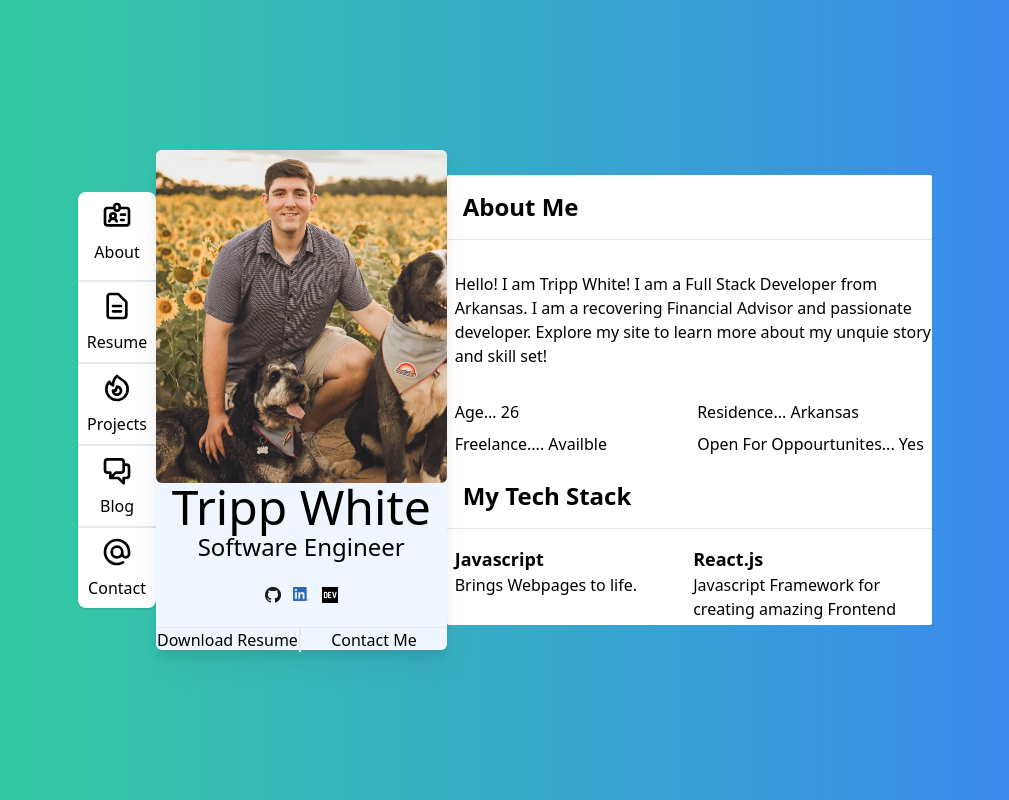
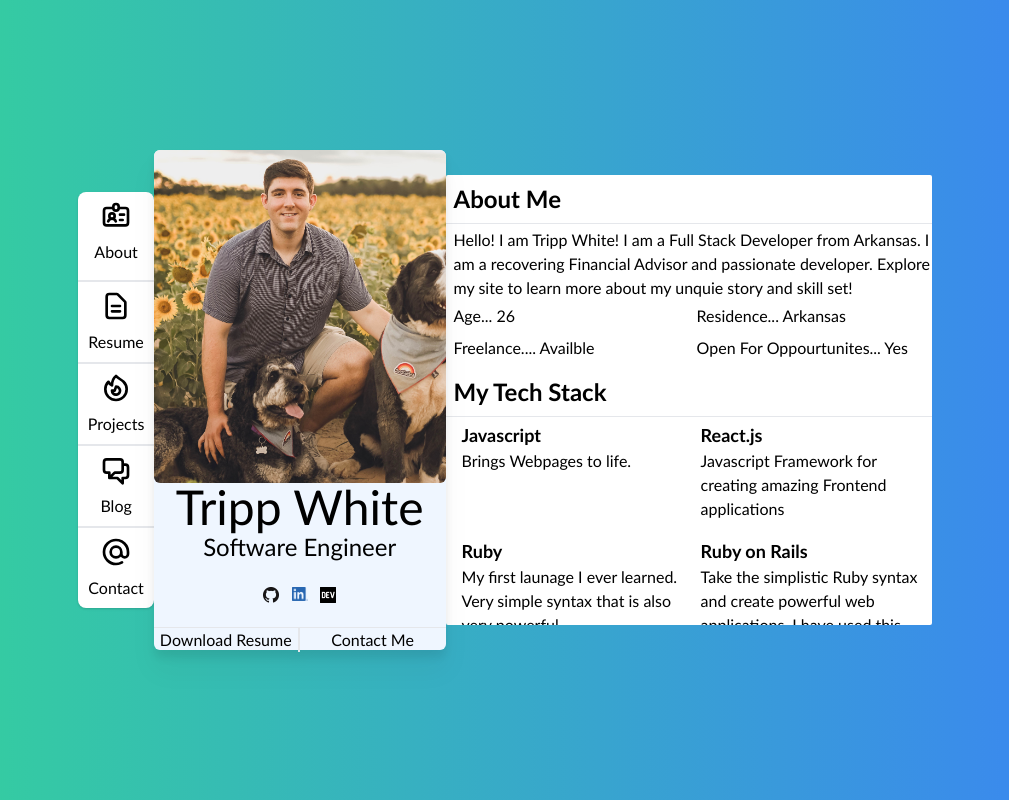
Before and after one commit to turpp/personal-portfolio, a React (Create React App) app in the folder my-app/: page / in a window 1280 px wide. Shown: the whole page, without its empty margins (135-1144 px from the left). Built offline with nearby package versions, Linux system fonts and the light colour scheme.

Commit message:
added new font and changed it over. also formatted about section

```diff
--- a/my-app/src/Components/AboutMe.js
+++ b/my-app/src/Components/AboutMe.js
@@ -5,9 +5,9 @@ function AboutMe(){
     return(
         <div className="flex w-full bg-white h-3/4 rounded-sm">
             <div className='flex-1 overflow-auto'>
-                <p className='text-2xl font-bold p-4 text-left'>About Me</p>
+                <p className=' font-newFont text-2xl font-bold p-2 text-left '>About Me</p>
                 <hr></hr>
-                <p className="my-8 text-left pl-2">Hello! I am Tripp White! I am a Full Stack Developer from Arkansas. I am a recovering Financial Advisor and passionate developer. Explore my site to learn more about my unquie story and skill set!</p>
+                <p className=" font-newFont  my-1 text-left pl-2">Hello! I am Tripp White! I am a Full Stack Developer from Arkansas. I am a recovering Financial Advisor and passionate developer. Explore my site to learn more about my unquie story and skill set!</p>
                 <div className="grid grid-cols-2">
                     <div className='pl-2 pb-2 text-left'>
                         <p>Age... 26</p>
@@ -24,50 +24,50 @@ function AboutMe(){
                     </div>
                 </div>
 
-                <p className='text-2xl font-bold p-4 text-left'>My Tech Stack</p>
+                <p className=' font-newFont text-2xl font-bold p-2 text-left'>My Tech Stack</p>
                 <hr></hr>
-                <div className="grid grid-cols-2 pl-2 pt-4 text-left">
-                    <div>
-                        <p className='text-lg font-semibold '>Javascript</p>
+                <div className="grid grid-cols-2 pl-2 pt-1 text-left">
+                    <div className="mb-4 ml-2">
+                        <p className=' font-newFont text-lg font-semibold '>Javascript</p>
                         <p>Brings Webpages to life.</p>
                     </div>
-                    <div>
-                        <p className='text-lg font-semibold '>React.js</p>
+                    <div className="mb-4 ml-2">
+                        <p className=' font-newFont text-lg font-semibold '>React.js</p>
                         <p>Javascript Framework for creating amazing Frontend applications</p>
                     </div>
-                    <div>
-                        <p className='text-lg font-semibold '>Ruby</p>
+                    <div className="mb-4 ml-2">
+                        <p className=' font-newFont text-lg font-semibold '>Ruby</p>
                         <p>My first launage I ever learned. Very simple syntax that is also very powerful</p>
                     </div>
-                    <div>
-                        <p className='text-lg font-semibold ' >Ruby on Rails</p>
+                    <div className="mb-4 ml-2">
+                        <p className=' font-newFont text-lg font-semibold ' >Ruby on Rails</p>
                         <p>Take the simplistic Ruby syntax and create powerful web applications. I have used this framework to create both full stack applicatons and also API's. This is my main backend lauange I use</p>
                     </div>
                 </div>
 
-                <p className='text-2xl font-bold p-4 text-left'>Fun Facts</p>
+                <p className=' font-newFont text-2xl font-bold p-2 text-left'>Fun Facts</p>
 
                 <div className='grid grid-cols-4 '>
-                    <div className='border-t-4 border-r-4'>
-                        <svg xmlns="http://www.w3.org/2000/svg" className="h-5 w-5" viewBox="0 0 20 20" fill="currentColor">
+                    <div className='border-t-4 border-r-4' >
+                        <svg xmlns="http://www.w3.org/2000/svg" className="h-16 w-16" viewBox="0 0 20 20" fill="currentColor">
                             <path fillRule="evenodd" d="M3.172 5.172a4 4 0 015.656 0L10 6.343l1.172-1.171a4 4 0 115.656 5.656L10 17.657l-6.828-6.829a4 4 0 010-5.656z" clipRule="evenodd" />
                         </svg>
                         Been with wife for 34% of our young lives
                     </div>
                     <div className='border-t-4 border-r-4'>
-                        <svg xmlns="http://www.w3.org/2000/svg" class="h-6 w-6" fill="none" viewBox="0 0 24 24" stroke="currentColor">
+                        <svg xmlns="http://www.w3.org/2000/svg" class="h-16 w-16" fill="none" viewBox="0 0 24 24" stroke="currentColor">
                             <path stroke-linecap="round" stroke-linejoin="round" stroke-width="2" d="M9 12l2 2 4-4M7.835 4.697a3.42 3.42 0 001.946-.806 3.42 3.42 0 014.438 0 3.42 3.42 0 001.946.806 3.42 3.42 0 013.138 3.138 3.42 3.42 0 00.806 1.946 3.42 3.42 0 010 4.438 3.42 3.42 0 00-.806 1.946 3.42 3.42 0 01-3.138 3.138 3.42 3.42 0 00-1.946.806 3.42 3.42 0 01-4.438 0 3.42 3.42 0 00-1.946-.806 3.42 3.42 0 01-3.138-3.138 3.42 3.42 0 00-.806-1.946 3.42 3.42 0 010-4.438 3.42 3.42 0 00.806-1.946 3.42 3.42 0 013.138-3.138z" />
                         </svg>
                                                 Dog Dad of the Year
                     </div>
                     <div className='border-t-4 border-r-4'>
-                        <svg xmlns="http://www.w3.org/2000/svg" class="h-5 w-5" viewBox="0 0 20 20" fill="currentColor">
+                        <svg xmlns="http://www.w3.org/2000/svg" class="h-16 w-16" viewBox="0 0 20 20" fill="currentColor">
                             <path fill-rule="evenodd" d="M3 6a3 3 0 013-3h10a1 1 0 01.8 1.6L14.25 8l2.55 3.4A1 1 0 0116 13H6a1 1 0 00-1 1v3a1 1 0 11-2 0V6z" clip-rule="evenodd" />
                         </svg>
                         Golf Nut
                     </div>
                     <div className='border-t-4 border-r-4'>
-                        <svg xmlns="http://www.w3.org/2000/svg" className="h-6 w-6" fill="none" viewBox="0 0 24 24" stroke="currentColor">
+                        <svg xmlns="http://www.w3.org/2000/svg" className="h-16 w-16" fill="none" viewBox="0 0 24 24" stroke="currentColor">
                             <path strokeLinecap="round" strokeLinejoin="round" strokeWidth={2} d="M3.055 11H5a2 2 0 012 2v1a2 2 0 002 2 2 2 0 012 2v2.945M8 3.935V5.5A2.5 2.5 0 0010.5 8h.5a2 2 0 012 2 2 2 0 104 0 2 2 0 012-2h1.064M15 20.488V18a2 2 0 012-2h3.064M21 12a9 9 0 11-18 0 9 9 0 0118 0z" />
                         </svg>
                         Over 10 Countries Visited
--- a/my-app/src/Components/MainDiv.js
+++ b/my-app/src/Components/MainDiv.js
@@ -5,7 +5,7 @@ import NavBar from './NavBar'
 
 function MainDiv(){
     return (
-        <div className='flex flex-row m-auto w-2/3 content-center items-center h-3/4 max-h-mainDiv'>
+        <div className='flex flex-row m-auto w-2/3 content-center items-center h-3/4 max-h-mainDiv font-newFont'>
             <NavBar/>
             <ProfileCard/>
             <AboutMe/>
--- a/my-app/tailwind.config.js
+++ b/my-app/tailwind.config.js
@@ -5,6 +5,9 @@ module.exports = {
     extend: {
       maxHeight:{
         'mainDiv': '800px'
+      },
+      fontFamily:{
+        'newFont':['Trebuchet MS']
       }
     },
   },
```
